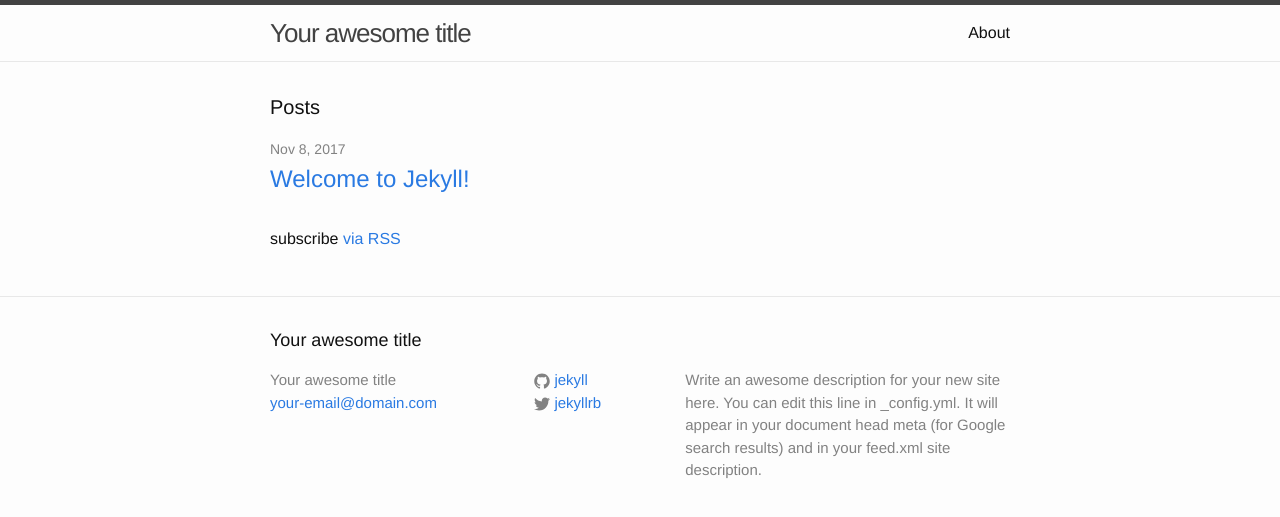
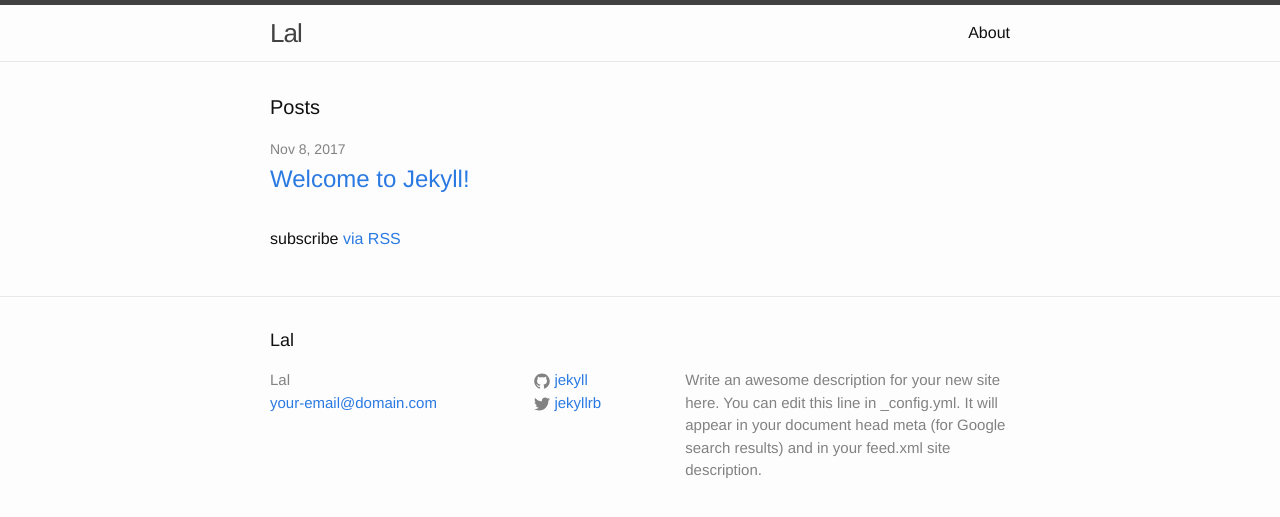
Before and after one commit to arunlalkp/arunlalkp.github.io-jekyll, a Jekyll site: the page built from index.html, in a window 1280 px wide. Shown: the top 517 px of the page. Built offline with Jekyll 4.4.1, drawn with Linux system fonts in a browser that asks for light colours.

Commit message:
Test
test an edit using github. not in jekyll

```diff
--- a/_config.yml
+++ b/_config.yml
@@ -6,7 +6,7 @@
 # 'jekyll serve'. If you change this file, please restart the server process.
 
 # Site settings
-title: Your awesome title
+title: Lal
 email: your-email@domain.com
 description: > # this means to ignore newlines until "baseurl:"
   Write an awesome description for your new site here. You can edit this
```
